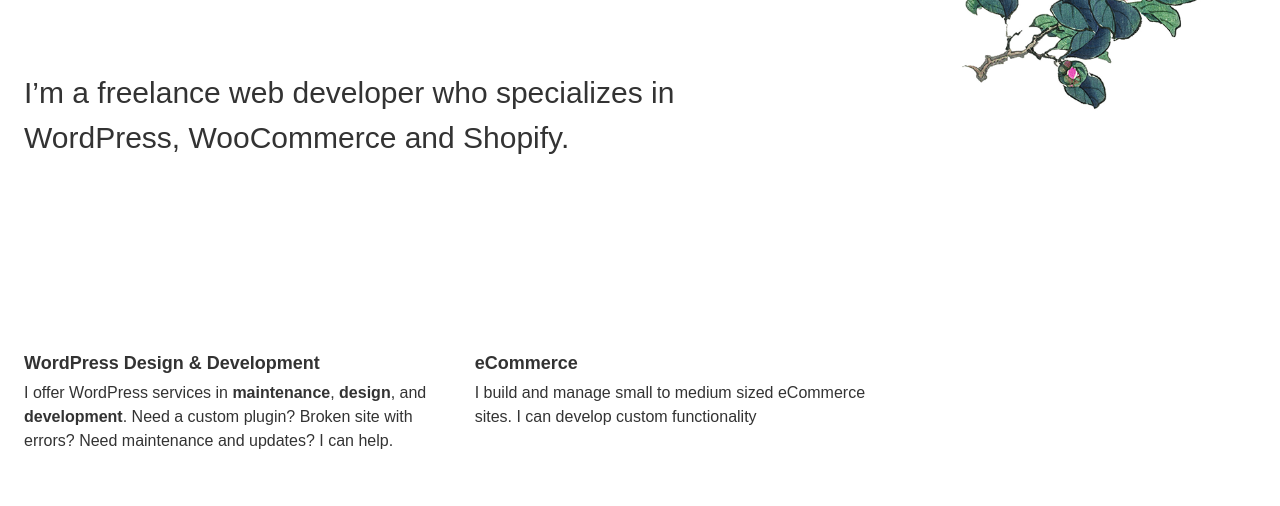
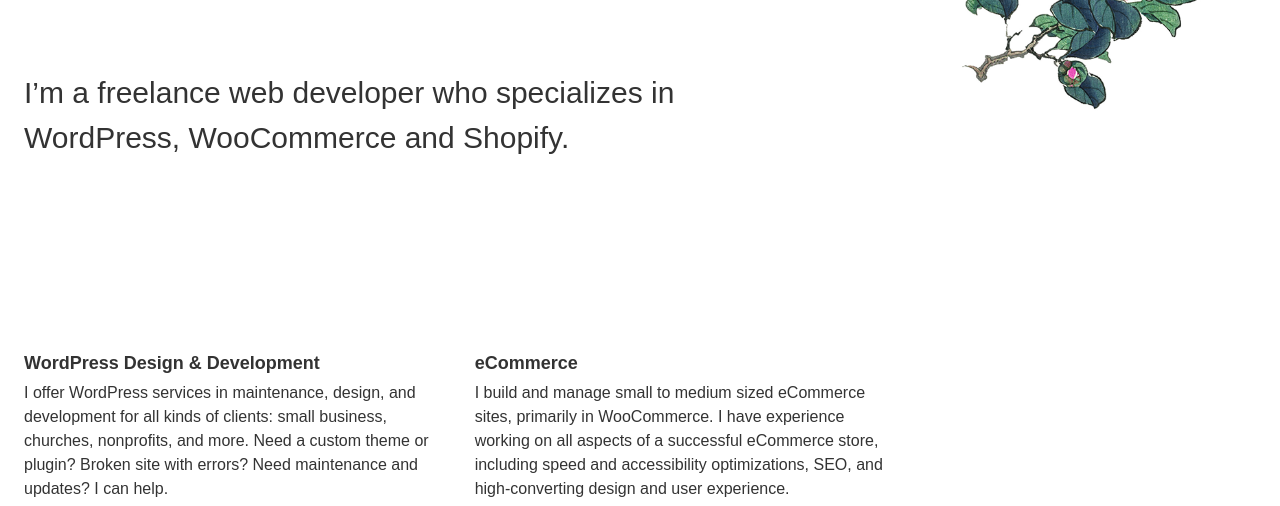
Before and after one commit to finleyjchen/fjchen-gatsby-blog, a Gatsby site: page /work in a window 1280 px wide. Shown: the part 286-792 px from the top of the page. Built offline with nearby package versions, Linux system fonts and the light colour scheme; Gatsby itself is replaced by a stand-in of ours; some packages are replaced by stand-ins of ours; a web font is replaced by a local one.

Commit message:
updated work services

```diff
--- a/src/pages/work.js
+++ b/src/pages/work.js
@@ -54,18 +54,18 @@
         <div className="md:w-1/3 md:mr-10">
 
         <h2 className="text-lg mb-1">WordPress Design &amp; Development</h2>
-        <p>
+        <p className="font-light">
           I offer WordPress services in <strong>maintenance</strong>,{' '}
-          <strong>design</strong>, and <strong>development</strong>. Need a
-          custom plugin? Broken site with errors? Need maintenance and updates?
+          <strong>design</strong>, and <strong>development</strong> for all kinds of clients: small business, churches, nonprofits, and more. Need a
+          custom theme or plugin? Broken site with errors? Need maintenance and updates?
           I can help.
         </p>
         </div>
         <div className="md:w-1/3">
 
         <h2 className="text-lg mb-1">eCommerce</h2>
-        <p className="lh-copy f5">
-          I build and manage small to medium sized eCommerce sites. I can develop custom functionality
+        <p className="font-light">
+          I build and manage small to medium sized eCommerce sites, primarily in WooCommerce. I have experience working on all aspects of a successful eCommerce store, including speed and accessibility optimizations, SEO, and high-converting design and user experience.
         </p>
         </div>
         </div>
```
